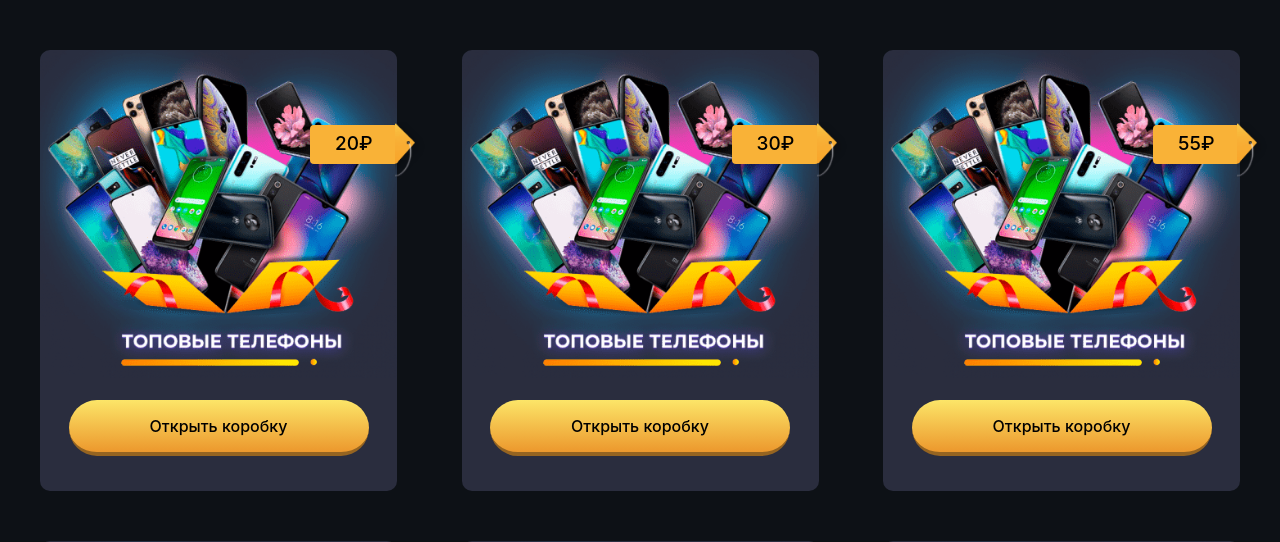
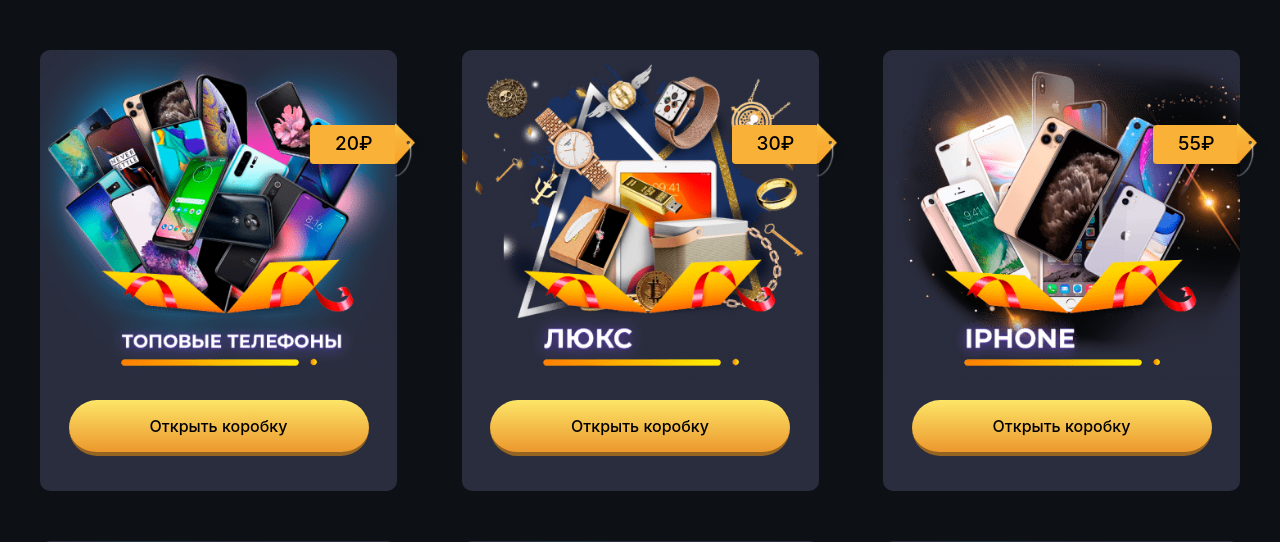
Before and after one commit to urasha/YandexLyceum_EpicCaseLoot, a Flask app: page / in a window 1280 px wide. Shown: the part 200-742 px from the top of the page. Run offline with Flask 2, Linux system fonts and the light colour scheme; parts of the project's set-up code (start-up, migrations or seed data) failed here and were passed over; some libraries are stand-ins or nearby versions.

Commit message:
Add files via upload

```diff
--- a/templates/main.html
+++ b/templates/main.html
@@ -12,7 +12,7 @@
         </div>
         <div class="box">
             <a href="#" class="container-box">
-                <img src="../static/img/top_smart.png" alt="Лучшие телефоны" width="100%" class="box-img">
+                <img src="../static/img/elite.png" alt="Лучшие телефоны" width="100%" class="box-img">
                 <span class="price">30₽</span>
                 <img src="../static/img/price.png" alt="Ценник" class="end-of-price" width="30px">
             </a>
@@ -20,7 +20,7 @@
         </div>
         <div class="box">
             <a href="#" class="container-box">
-                <img src="../static/img/top_smart.png" alt="Лучшие телефоны" width="100%" class="box-img">
+                <img src="../static/img/iphone.png" alt="Лучшие телефоны" width="100%" class="box-img">
                 <span class="price">55₽</span>
                 <img src="../static/img/price.png" alt="Ценник" class="end-of-price" width="30px">
             </a>
```
